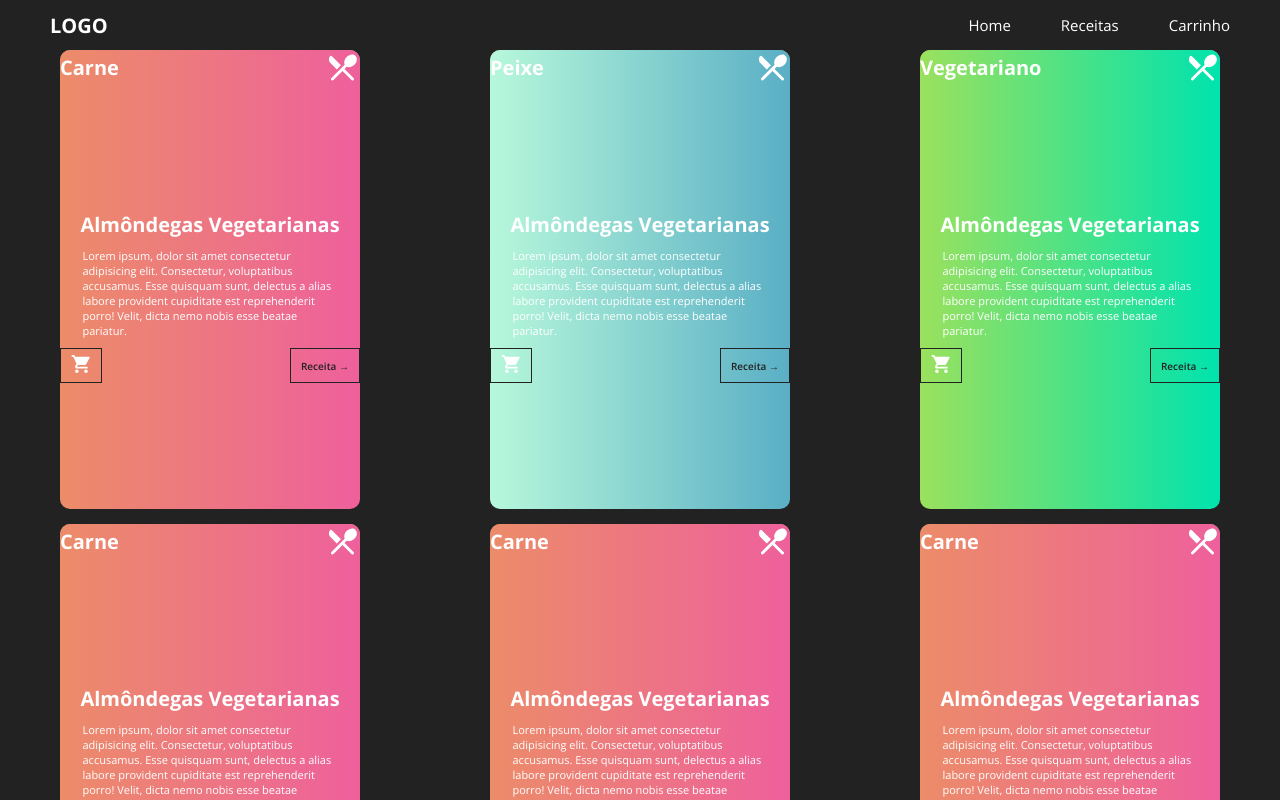
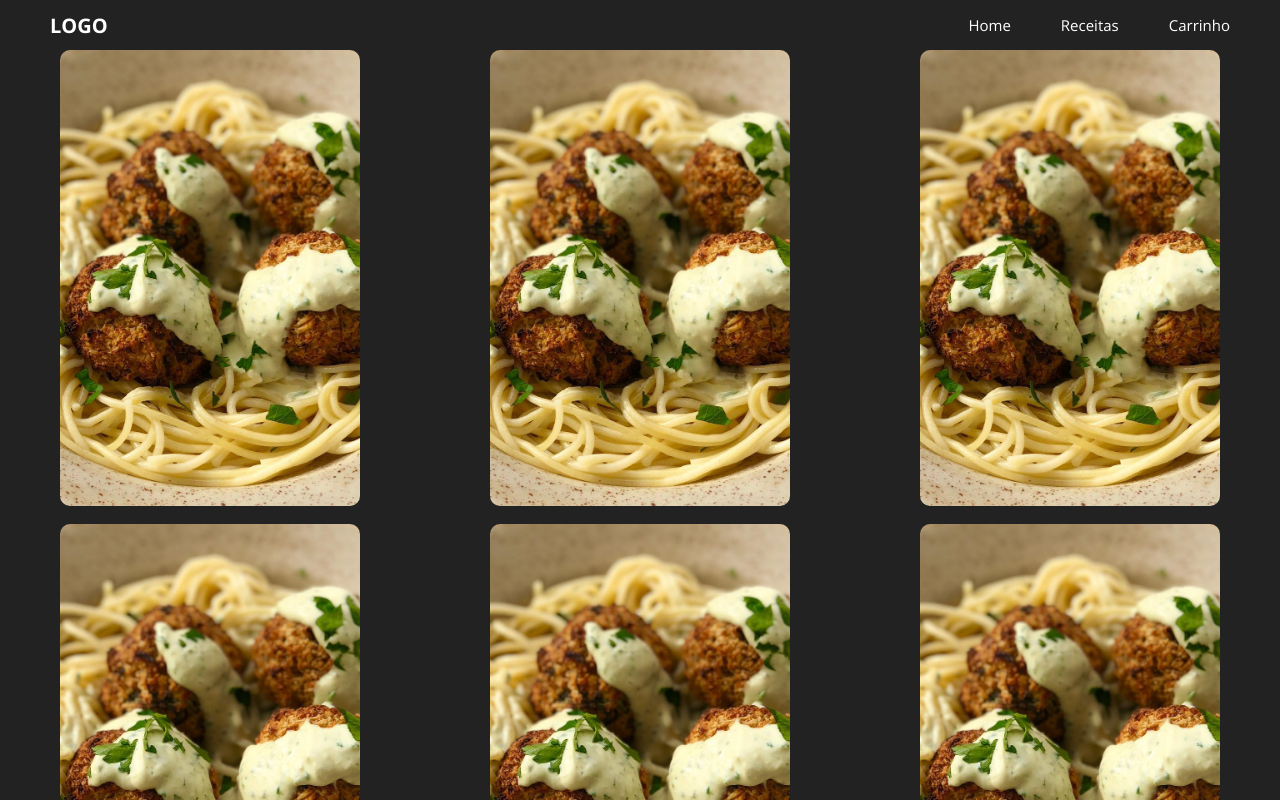
Before and after one commit to JoaoGil06/recipes-react, a React (Create React App) app: page /recipes in a window 1280 px wide. Shown: the top 800 px of the page. Built offline with nearby package versions, Linux system fonts and the light colour scheme.

Commit message:
feat: create flip cards in recipes

```diff
--- a/src/App.js
+++ b/src/App.js
@@ -25,7 +25,7 @@ function App() {
           <Recipe />
         </Route>
       </Switch>
-      {/* <Footer /> */}
+      <Footer />
     </BrowserRouter>
   );
 }
--- a/src/components/Card/index.js
+++ b/src/components/Card/index.js
@@ -1,7 +1,6 @@
 import React, { useState } from "react";
 import { Link } from "react-router-dom";
 import CutleryIcon from "../../assets/icons/cutlery.svg";
-import ShoppingCart from "../../assets/icons/shoppingcart.svg";
 
 import {
   CardContainer,
@@ -13,20 +12,18 @@ import {
   CardButtons,
 } from "./styles";
 
-const Card = ({ id, cardImage, title, type, gradient }) => {
+const Card = ({ id, cardImage, title, type, gradient, btnColor }) => {
   const [isCardHover, setIsCardHover] = useState(false);
-
-  console.log(cardImage);
 
   return (
     <CardContainer
       onMouseEnter={() => setIsCardHover(true)}
       onMouseLeave={() => setIsCardHover(false)}
     >
-      <CardImage>
+      <CardImage className="front">
         <img src={cardImage} alt={title} />
       </CardImage>
-      <CardInfo isCardHover={isCardHover} gradient={gradient}>
+      <CardInfo isCardHover={isCardHover} gradient={gradient} className="back">
         <CardInfoHeader>
           <h1>{type}</h1>
           <img src={CutleryIcon} alt="recipes" />
@@ -40,14 +37,12 @@ const Card = ({ id, cardImage, title, type, gradient }) => {
             dicta nemo nobis esse beatae pariatur.
           </p>
           <CardButtons>
-            <CardButton>
-              <Link to={`/recipes/${id}`}>
-                <img src={ShoppingCart} alt="Recipes Cart" />
-              </Link>
+            <CardButton color={btnColor}>
+              <Link to={`/recipes/${id}`}>Abrir Receita</Link>
             </CardButton>
 
-            <CardButton>
-              <Link to={`/recipes/${id}`}>Receita &#x2192;</Link>
+            <CardButton color={btnColor}>
+              <Link to={`/recipes/${id}`}>Adicionar ao carrinho</Link>
             </CardButton>
           </CardButtons>
         </CardInfoContent>
--- a/src/components/Card/styles.js
+++ b/src/components/Card/styles.js
@@ -2,6 +2,8 @@ import styled from "styled-components";
 
 export const CardContainer = styled.div`
   width: 30rem;
+  perspective: 150rem;
+  -moz-perspective: 150rem;
 
   display: flex;
   flex-direction: column;
@@ -9,6 +11,11 @@ export const CardContainer = styled.div`
   align-items: center;
 
   position: relative;
+  transition: all 0.8s;
+
+  &:hover {
+    transform: rotateY(180deg);
+  }
 `;
 export const CardImage = styled.div`
   img {
@@ -17,16 +24,15 @@ export const CardImage = styled.div`
   }
 `;
 export const CardInfo = styled.div`
-  color: #222222;
+  color: #fff;
   position: absolute;
 
   border-radius: 10px;
   display: flex;
   flex-direction: column;
 
-  /* display: none; */
+  display: none;
   transition: 1s;
-  /* background: #f9dc5c; */
   height: 100%;
   width: 100%;
 
@@ -34,8 +40,7 @@ export const CardInfo = styled.div`
     isCardHover &&
     `
     display: flex;
-
-
+    transform: rotateY(180deg);
     `}
 
   background: ${(props) => props.gradient};
@@ -45,6 +50,7 @@ export const CardInfoHeader = styled.div`
   display: flex;
   justify-content: space-between;
   align-items: center;
+  padding: 1.5rem 1.5rem 0 1.5rem;
 
   h1 {
     color: #fff;
@@ -66,7 +72,7 @@ export const CardInfoContent = styled.div`
 
   h1 {
     color: #fff;
-    margin-bottom: 1rem;
+    margin-bottom: 2rem;
   }
 
   p {
@@ -74,30 +80,31 @@ export const CardInfoContent = styled.div`
     text-align: left;
     color: #fff;
     font-weight: 200;
-    margin-bottom: 1rem;
+    margin-bottom: 2rem;
     font-size: 1.1rem;
   }
 `;
 
 export const CardButtons = styled.div`
   width: 100%;
-
   display: flex;
-  justify-content: space-between;
+  justify-content: space-around;
 `;
 
 export const CardButton = styled.button`
   background: transparent;
-  border: 1px solid #222222;
+
   padding: 0.5rem 1rem;
   font-weight: 600;
   font-family: "Open Sans";
-  font-size: 1rem;
+  font-size: 1.1rem;
   transition: 0.5s;
+  border: 1px solid #fff;
+  border-radius: 5px;
 
   a {
     text-decoration: none;
-    color: #222222;
+    color: #fff;
 
     img {
       width: 2rem;
@@ -105,10 +112,10 @@ export const CardButton = styled.button`
   }
 
   &:hover {
-    background: #222222;
     cursor: pointer;
+    background: #fff;
     a {
-      color: #f9dc5c;
+      color: ${(props) => props.color};
     }
   }
 
--- a/src/components/Footer/index.js
+++ b/src/components/Footer/index.js
@@ -1,8 +1,13 @@
 import React from "react";
-import "./styles.css";
+
+import { FooterContainer } from "./styles";
 
 const Footer = () => {
-  return <footer className="footer">{new Date().getFullYear()}</footer>;
+  return (
+    <FooterContainer className="footer">
+      {new Date().getFullYear()}
+    </FooterContainer>
+  );
 };
 
 export default Footer;
--- a/src/components/Footer/styles.css
+++ /dev/null
@@ -1,10 +0,0 @@
-.footer {
-  display: flex;
-  align-items: center;
-  justify-content: center;
-
-  padding: 2rem;
-  border-top: 1px solid #f9dc5c;
-  margin-top: 3rem;
-  font-size: 1.3rem;
-}
--- /dev/null
+++ b/src/components/Footer/styles.js
@@ -0,0 +1,12 @@
+import styled from "styled-components";
+
+export const FooterContainer = styled.div`
+display: flex;
+align-items: center;
+justify-content: center;
+
+padding: 2rem;
+border-top: 1px solid #f9dc5c;
+margin-top: 3rem;
+font-size: 1.3rem;
+`;
--- a/src/pages/Home/styles.js
+++ b/src/pages/Home/styles.js
@@ -1,6 +1,7 @@
 import styled from "styled-components";
 
 export const HomeContainer = styled.div`
+  height: calc(100vh - 25rem);
   margin-top: 10rem;
 
   display: grid;
--- a/src/pages/Recipes/index.js
+++ b/src/pages/Recipes/index.js
@@ -8,25 +8,37 @@ const Recipes = () => {
 
   const renderCard = (recipes) => {
     const cards = recipes.map((recipe) => {
-      let gradient = "";
+      let gradient, btnColor;
 
       switch (recipe.type) {
         case "carne":
           gradient = "linear-gradient(to right, #ec8c69 0%, #ee609c 100%)";
+          btnColor = "#ee609c";
           break;
         case "peixe":
           gradient =
             "linear-gradient(to right, #b7f8db 0%, #5aafc5 100%, #50a7c2 100%)";
+          btnColor = "#50a7c2";
+
           break;
         case "vegetariano":
           gradient = "linear-gradient(to right, #9be15d 0%, #00e3ae 100%)";
+          btnColor = "#58bd00";
 
           break;
         default:
           gradient = "linear-gradient(to right, #ec8c69 0%, #ee609c 100%)";
+          btnColor = "#ee609c";
       }
 
-      return <Card key={recipe.id} {...recipe} gradient={gradient} />;
+      return (
+        <Card
+          key={recipe.id}
+          {...recipe}
+          gradient={gradient}
+          btnColor={btnColor}
+        />
+      );
     });
 
     return cards;
```
